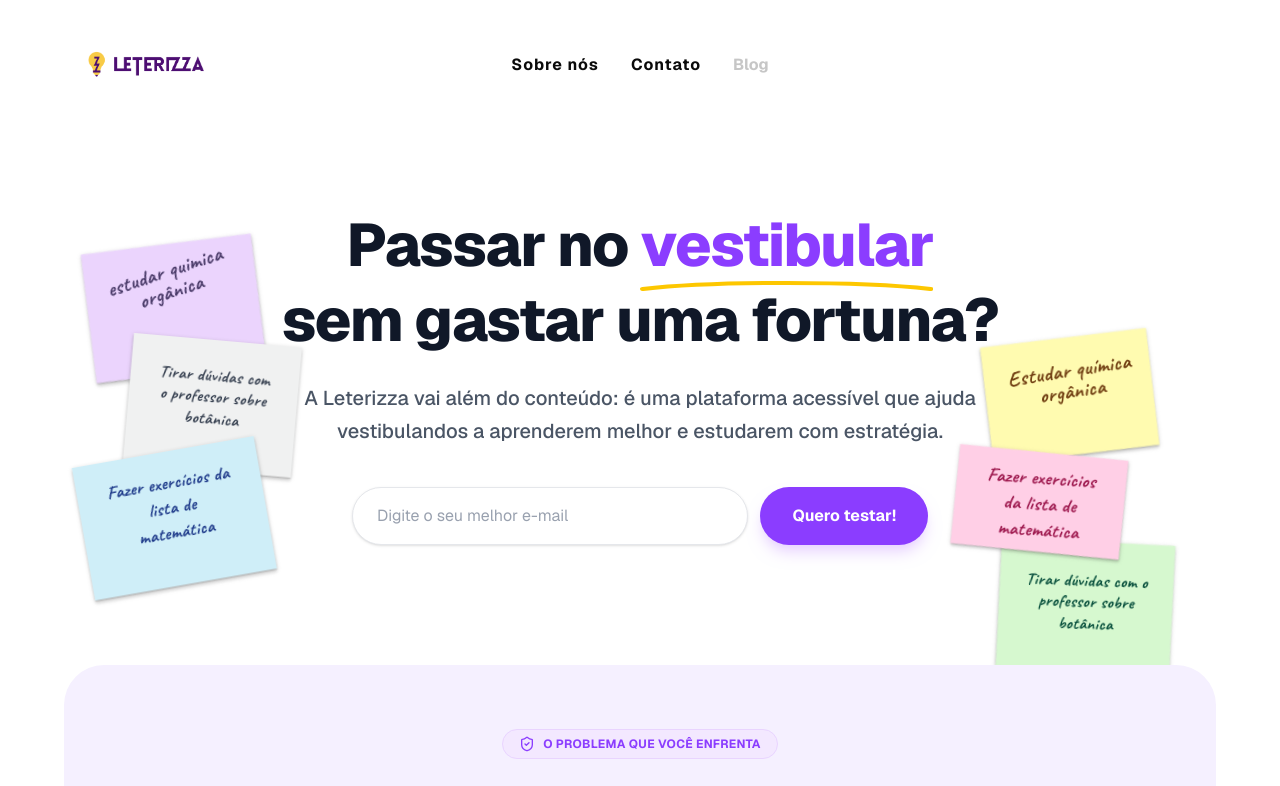
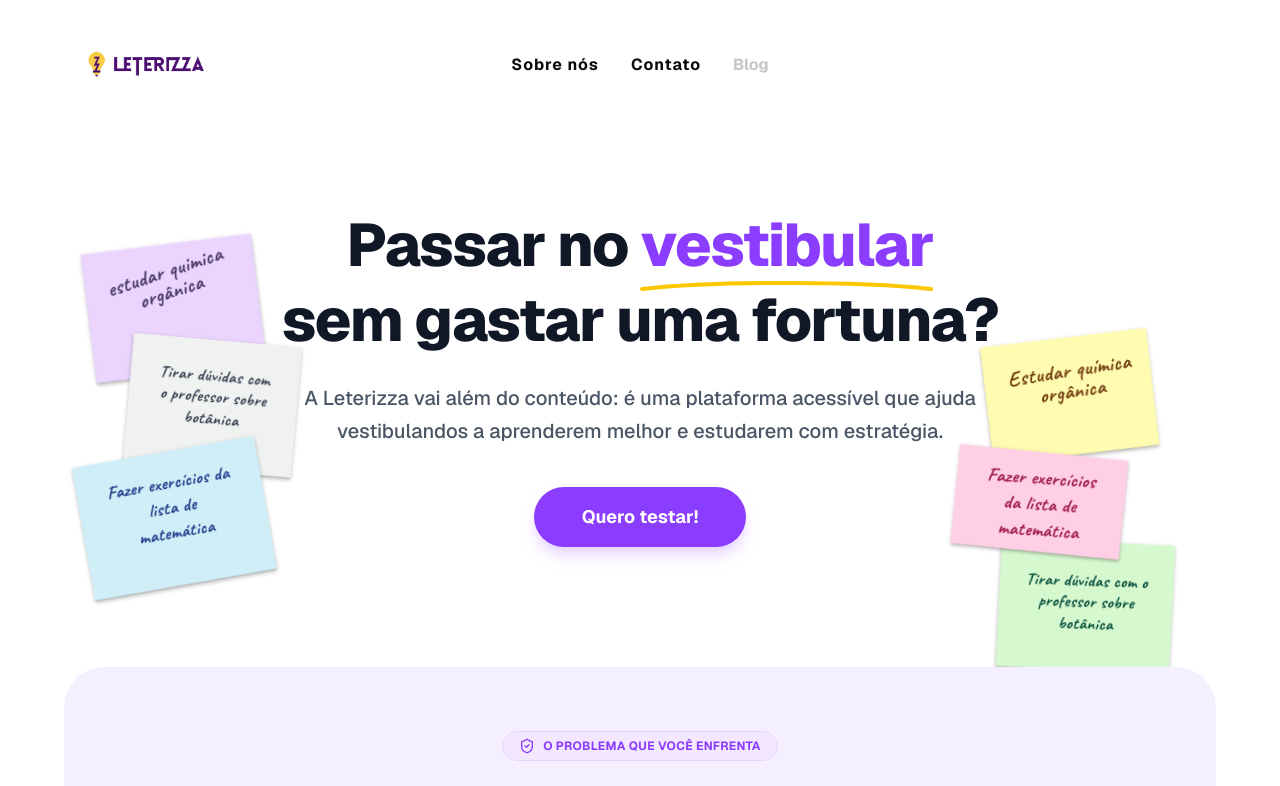
Before and after one commit to leterizza/LandingPage, a Next.js app: page / in a window 1280 px wide. Shown: the top 786 px of the page. Built offline with nearby package versions, Linux system fonts and the light colour scheme.

Commit message:
Remoção do input de email

```diff
--- a/src/app/page.tsx
+++ b/src/app/page.tsx
@@ -24,10 +24,10 @@ export default function Home() {
       <main>
         {/* --- HERO SECTION --- */}
         <section className="relative pt-40 md:pt-52 pb-20 px-6 text-center overflow-hidden">
-          <div className="max-w-6xl mx-auto relative w-full">
+          <div className="flex max-w-6xl mx-auto relative w-full">
 
             {/* Grupo de Post-its da Esquerda (1, 2, 3) */}
-            <div className="absolute top-[10px] md:top-2 left-[-60px] sm:left-[-40px] xl:left-[15px] block z-0 w-[140px] sm:w-[180px] lg:w-[240px] h-[300px] lg:h-[400px] select-none pointer-events-none">
+            <div className="absolute top-[160px] md:top-2 left-[-60px] xl:left-[15px] block z-0 w-[140px] sm:w-[180px] lg:w-[240px] h-[300px] lg:h-[400px] select-none pointer-events-none">
               {/* Post-it 1 */}
               <div className="absolute top-0 left-0 w-28 h-28 sm:w-36 sm:h-36 lg:w-48 lg:h-48 rotate-[-13deg] filter drop-shadow-sm">
                 <Image
@@ -148,13 +148,8 @@ export default function Home() {
                     A Leterizza vai além do conteúdo: é uma plataforma acessível que ajuda vestibulandos a aprenderem melhor e estudarem com estratégia.
                 </p>
 
-                <div className="flex flex-col md:flex-row gap-3 max-w-xl mx-auto justify-center mb-10">
-                    <input
-                        type="email"
-                        placeholder="Digite o seu melhor e-mail"
-                        className="flex-1 outline-none text-gray-700 placeholder-gray-400 bg-white px-6 py-4 rounded-full w-full border border-gray-200 shadow-sm focus:border-purple-400 focus:ring-2 focus:ring-purple-100 transition-all"
-                    />
-                    <button className="bg-[#8B3DFF] text-white px-8 py-4 rounded-full font-bold hover:bg-purple-700 transition shadow-lg shadow-purple-200 whitespace-nowrap">
+                <div className="flex flex-row gap-3 max-w-xl mx-auto justify-center mb-10">
+                    <button className="bg-[#8B3DFF] text-white px-12 py-4 rounded-full font-bold text-lg hover:bg-purple-700 transition shadow-lg shadow-purple-200 whitespace-nowrap">
                         Quero testar!
                     </button>
                 </div>
```
Also changed, not shown: 1 other file (tests, documents, lock files or other folders).
